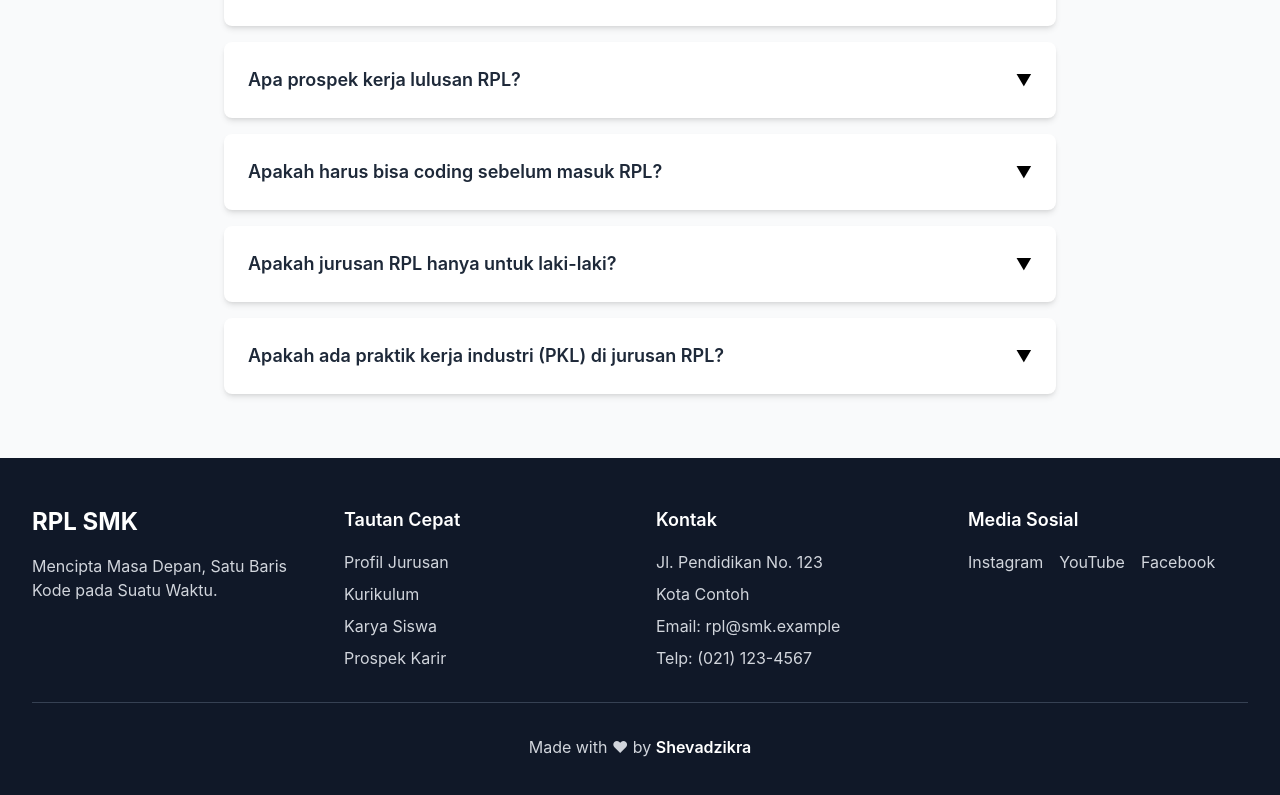
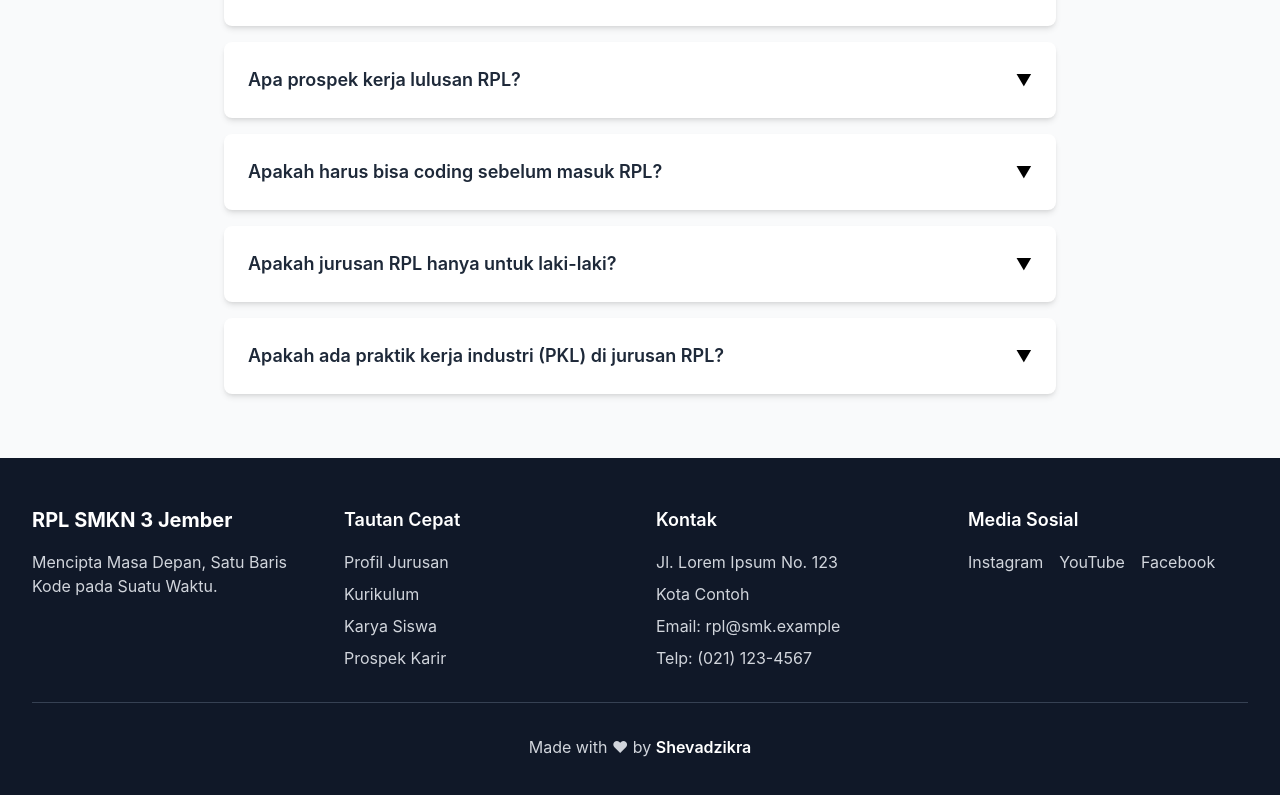
Before and after one commit to Shevadzikra/porto-rpl, a Next.js app: page / in a window 1280 px wide. Shown: the part 3278-4073 px from the top of the page. Built offline with nearby package versions, Linux system fonts and the light colour scheme.

Commit message:
change footer title

```diff
--- a/components/Footer.js
+++ b/components/Footer.js
@@ -7,7 +7,7 @@ export default function Footer() {
         <div className="grid grid-cols-1 md:grid-cols-4 gap-8">
           {/* Brand */}
           <div className="col-span-1">
-            <h3 className="text-2xl font-bold mb-4">RPL SMK</h3>
+            <h3 className="text-xl font-bold mb-4">RPL SMKN 3 Jember</h3>
             <p className="text-gray-300">
               Mencipta Masa Depan, Satu Baris Kode pada Suatu Waktu.
             </p>
@@ -28,7 +28,7 @@ export default function Footer() {
           <div>
             <h4 className="text-lg font-semibold mb-4">Kontak</h4>
             <ul className="space-y-2 text-gray-300">
-              <li>Jl. Pendidikan No. 123</li>
+              <li>Jl. Lorem Ipsum No. 123</li>
               <li>Kota Contoh</li>
               <li>Email: rpl@smk.example</li>
               <li>Telp: (021) 123-4567</li>
```
